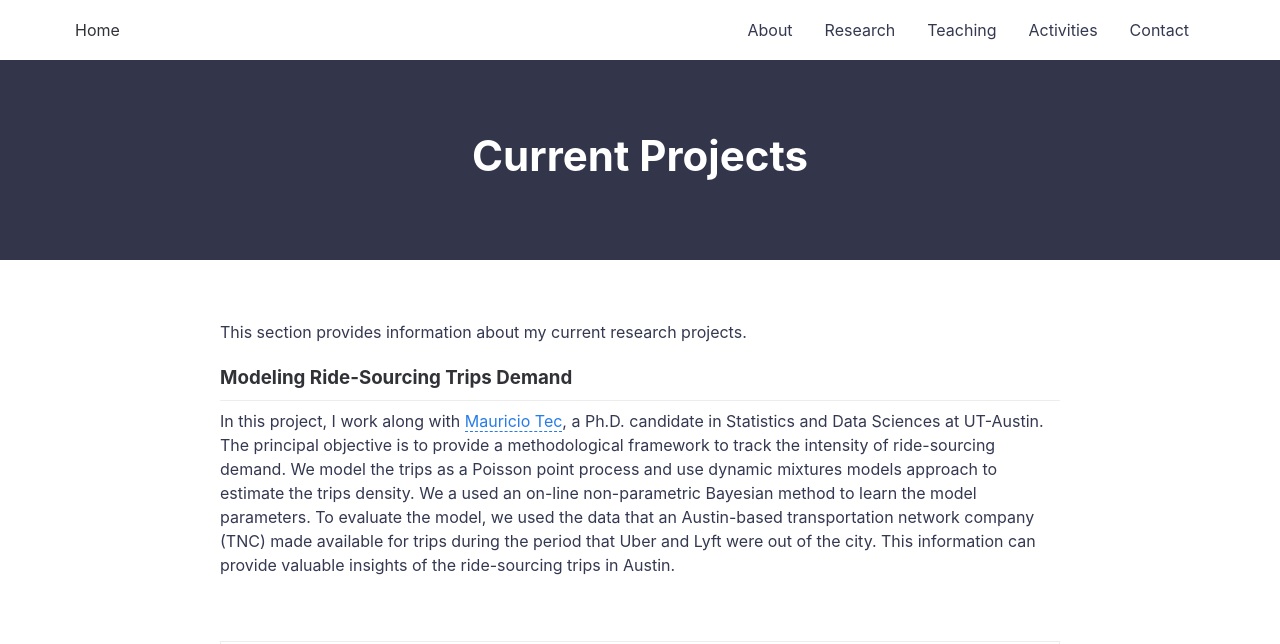
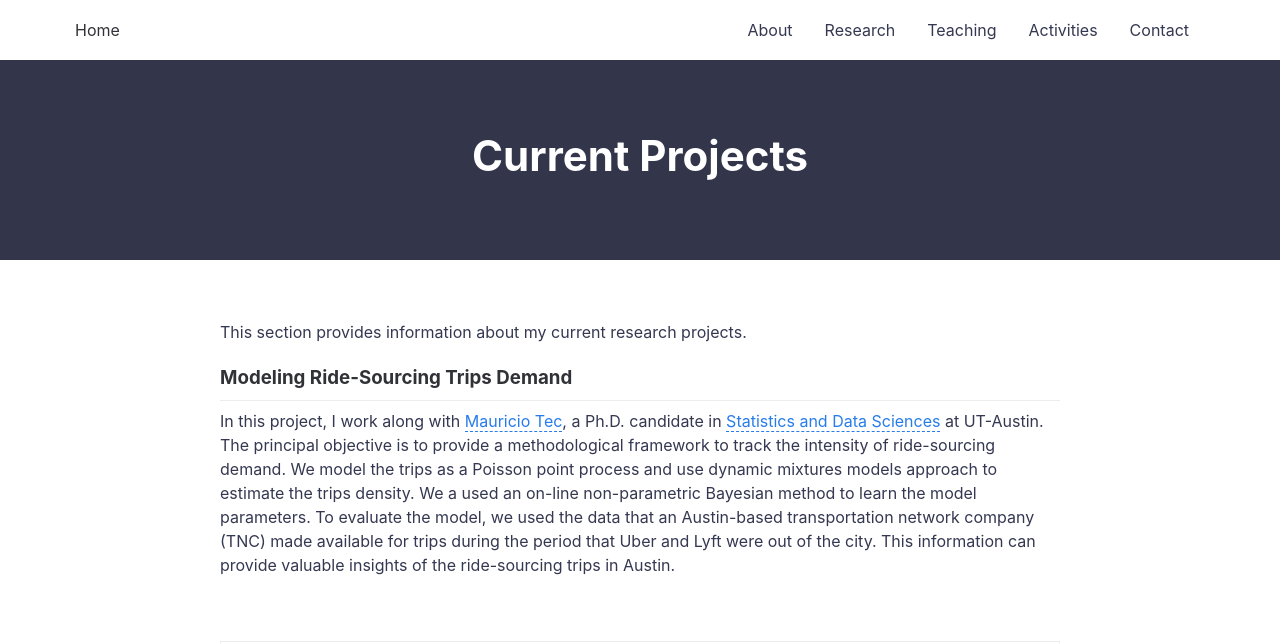
Before and after one commit to nzunigag/nzunigag.github.io, a Jekyll site: the page built from projects.md, in a window 1280 px wide, cut to the strip 0-644 px from the top of the page. Built offline with Jekyll 4.4.1, drawn with Linux system fonts in a browser that asks for light colours; part of the change alters nothing that is shown.

```diff
--- a/projects.md
+++ b/projects.md
@@ -8,7 +8,7 @@ This section provides information about my current research projects.
 
 ### Modeling Ride-Sourcing Trips Demand
 ___
-In this project, I work along with [Mauricio Tec](https://mauriciogtec.github.io/), a Ph.D. candidate in Statistics and Data Sciences at UT-Austin. The principal objective is to provide a methodological framework to track the intensity of ride-sourcing demand. We model the trips as a Poisson point process and use dynamic mixtures models approach to estimate the trips density. We a used an on-line non-parametric Bayesian method to learn the model parameters. To evaluate the model, we used the data that an Austin-based transportation network company (TNC) made available for trips during the period that Uber and Lyft were out of the city. This information can provide valuable insights of the ride-sourcing trips in Austin.
+In this project, I work along with [Mauricio Tec](https://mauriciogtec.github.io/), a Ph.D. candidate in [Statistics and Data Sciences](https://stat.utexas.edu/) at UT-Austin. The principal objective is to provide a methodological framework to track the intensity of ride-sourcing demand. We model the trips as a Poisson point process and use dynamic mixtures models approach to estimate the trips density. We a used an on-line non-parametric Bayesian method to learn the model parameters. To evaluate the model, we used the data that an Austin-based transportation network company (TNC) made available for trips during the period that Uber and Lyft were out of the city. This information can provide valuable insights of the ride-sourcing trips in Austin.
 
 ![]()
 
```
